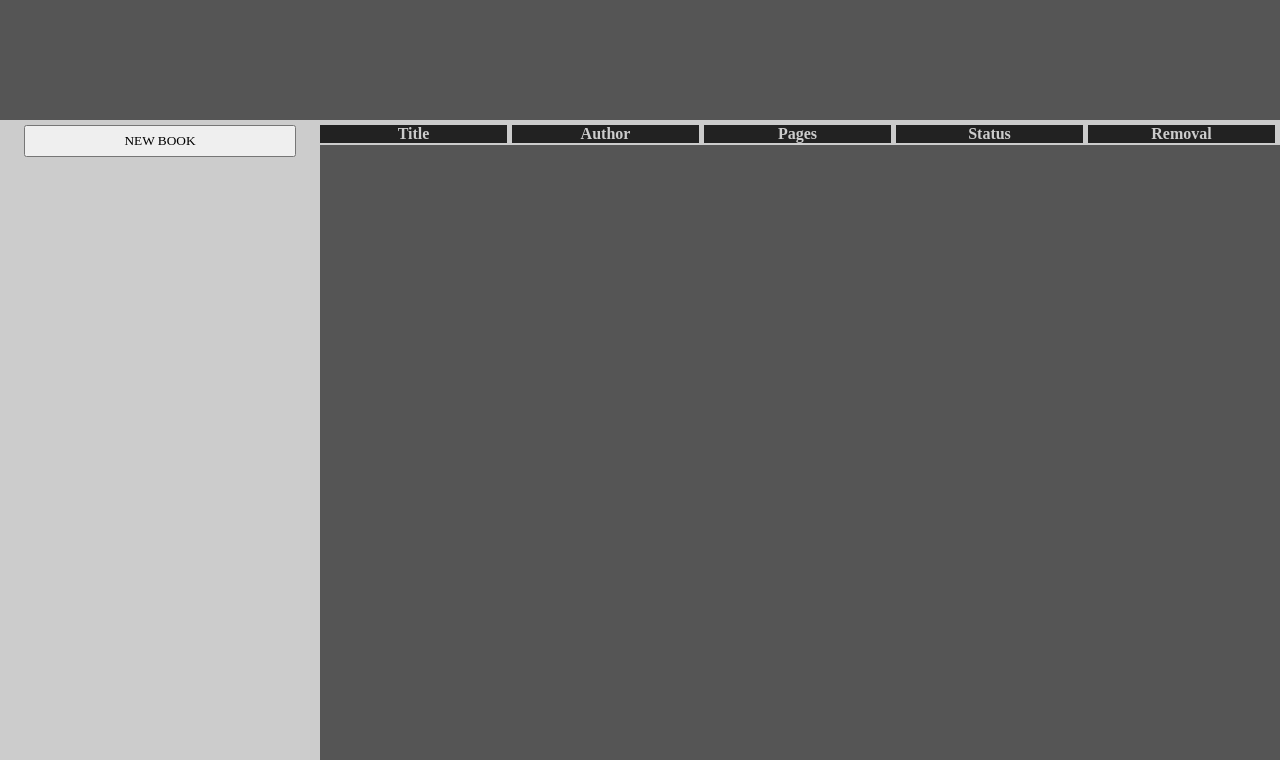
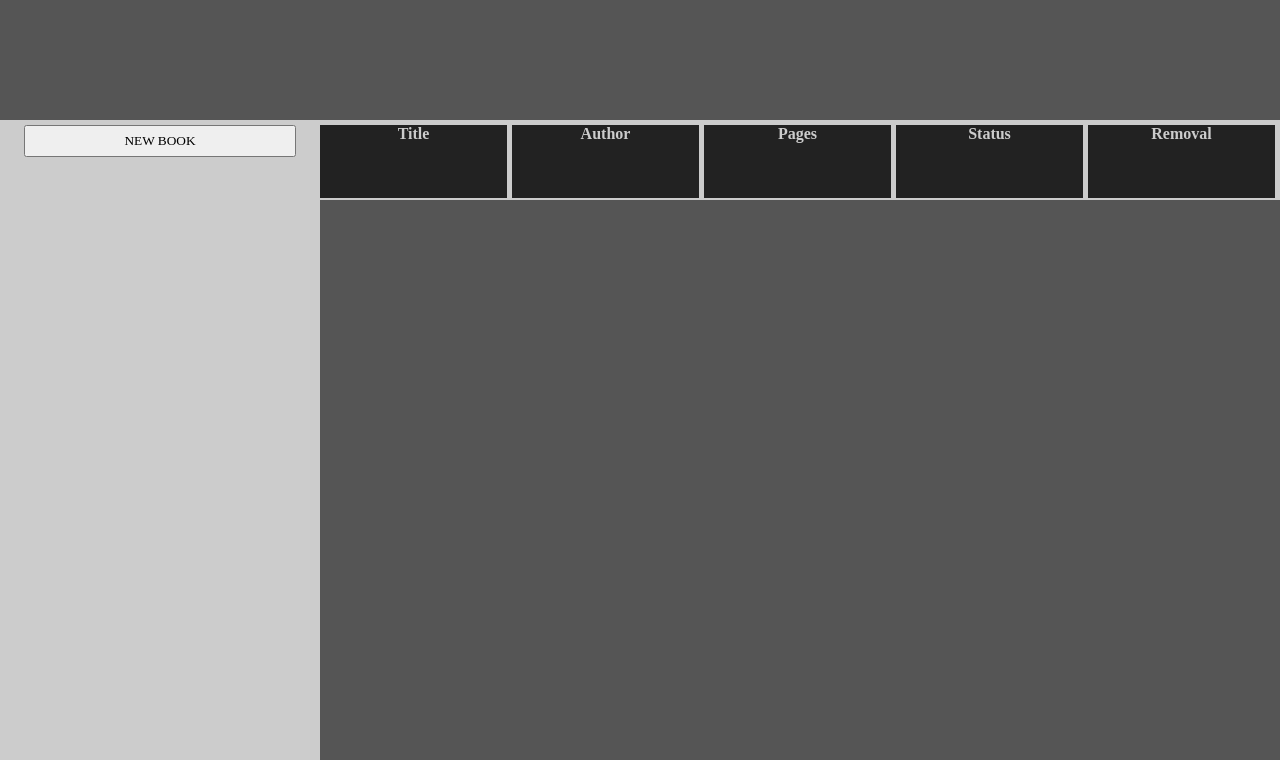
Before and after one commit to Royuin/library, a plain HTML site: page index.html in a window 1280 px wide. Shown: the part 40-800 px from the top of the page. Drawn offline with Linux system fonts and the light colour scheme.

Commit message:
gave minmax to first row in tbody to prevent th tags shrinking to small when no books are on page

```diff
--- a/style.css
+++ b/style.css
@@ -31,7 +31,7 @@ table {
 
 tbody {
   display: grid;
-  grid-template-rows: 3fr 1.5fr;
+  grid-template-rows: minmax(80px, 3fr) 1.5fr;
 }
 
 tr {
```
